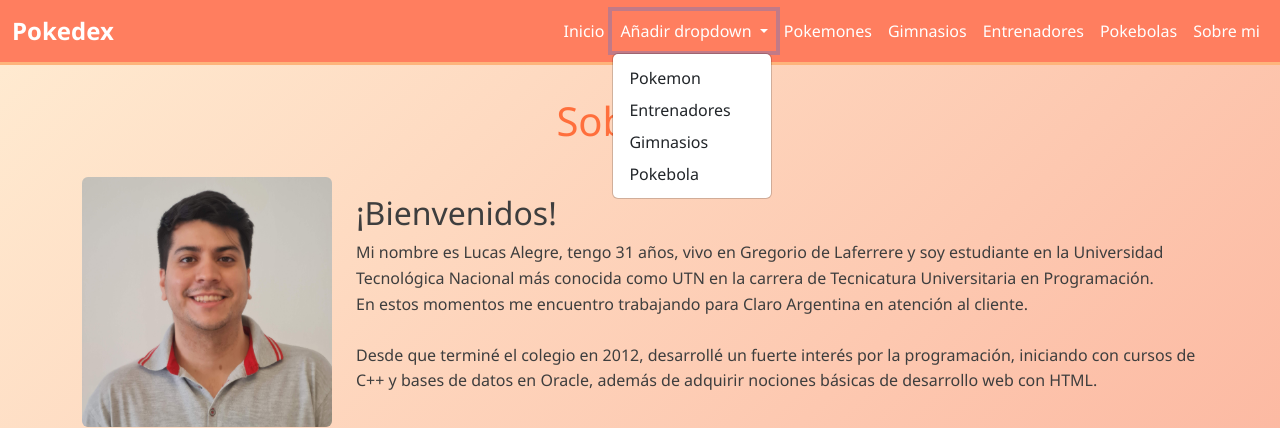
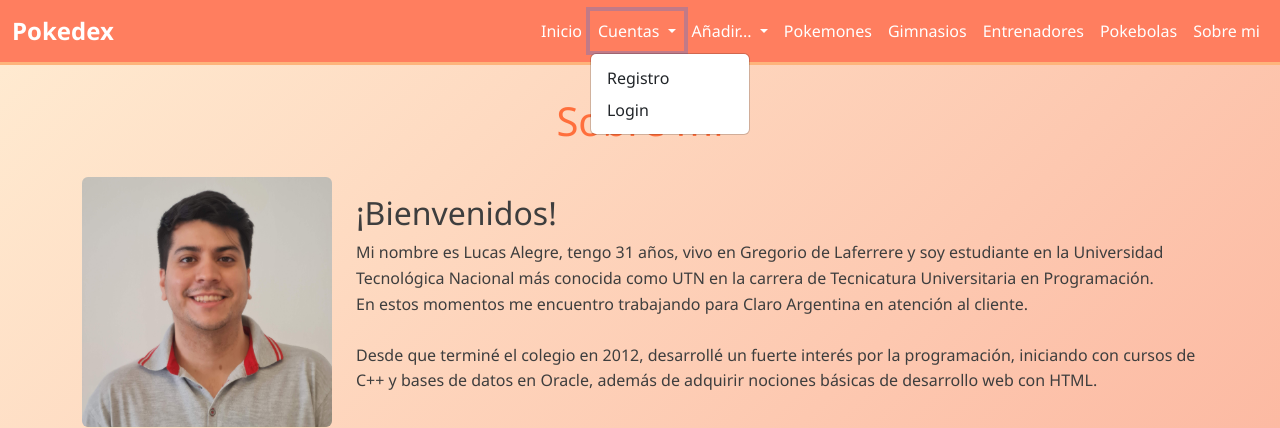
Before and after one commit to LucasAlegreSebastian/TuPrimeraPagina-Alegre, a Django app: page /about/ in a window 1280 px wide, after a click on "Cuentas". Shown: the top 428 px of the page. Run offline with Django 5.2, Linux system fonts and the light colour scheme.

Commit message:
Creacion de formulario para registrar usuario, en navbar verifico si está logueado o no para mostrar logout,registro perfil ( faltan esas funcionalidades)

```diff
--- a/Main/templates/Main/base.html
+++ b/Main/templates/Main/base.html
@@ -81,16 +81,41 @@
 
                         <!-- Otros enlaces -->
                         <li class="nav-item"><a class="nav-link" href="{% url 'Main:index' %}">Inicio</a></li>
+                        <li class="nav-item dropdown">
+                            <a class="nav-link dropdown-toggle" href="#" role="button" data-bs-toggle="dropdown"
+                                aria-expanded="false">
+                                Cuentas
+                            </a>
+                            <ul class="dropdown-menu">
+                                {% if user.is_authenticated %}
+                                <!-- Usuario logueado -->
+                                <li><a class="dropdown-item" href="#">Perfil</a></li>
+                                <li>
+                                    <form method="post" action="#">
+                                        {% csrf_token %}
+                                        <button type="submit" class="dropdown-item">Cerrar sesión</button>
+                                    </form>
+                                </li>
+                                {% else %}
+                                <!-- Usuario no logueado -->
+                                <li><a class="dropdown-item" href="{% url 'cuentas:registro' %}">Registro</a></li>
+                                <li><a class="dropdown-item" href="#">Login</a></li>
+                                {% endif %}
+                            </ul>
+                        </li>
+
+
                         <!-- Dropdown Añadir -->
                         <li class="nav-item dropdown">
                             <a class="nav-link dropdown-toggle" href="#" role="button" data-bs-toggle="dropdown"
                                 aria-expanded="false">
-                                Añadir dropdown
+                                Añadir...
                             </a>
                             <ul class="dropdown-menu">
                                 <li><a class="dropdown-item" href="{% url 'pokedex:crear_pokemon' %}">Pokemon</a></li>
                                 <li><a class="dropdown-item"
-                                        href="{% url 'pokedex:crear_entrenador' %}">Entrenadores</a></li>
+                                        href="{% url 'pokedex:crear_entrenador' %}">Entrenadores</a>
+                                </li>
                                 <li><a class="dropdown-item" href="{% url 'pokedex:crear_gimnasios' %}">Gimnasios</a>
                                 </li>
                                 <li><a class="dropdown-item" href="{% url 'pokedex:crear_pokebolas' %}">Pokebola</a>
@@ -102,7 +127,8 @@
                         <li class="nav-item"><a class="nav-link" href="{% url 'pokedex:list_gimnasios' %}">Gimnasios</a>
                         </li>
                         <li class="nav-item"><a class="nav-link"
-                                href="{% url 'pokedex:list_entrenador' %}">Entrenadores</a></li>
+                                href="{% url 'pokedex:list_entrenador' %}">Entrenadores</a>
+                        </li>
                         <li class="nav-item"><a class="nav-link" href="{% url 'pokedex:list_pokebolas' %}">Pokebolas</a>
                         </li>
                         <li class="nav-item"><a class="nav-link" href="{% url 'Main:sobre-mi' %}">Sobre mi</a></li>
@@ -123,5 +149,3 @@
         integrity="sha384-FKyoEForCGlyvwx9Hj09JcYn3nv7wiPVlz7YYwJrWVcXK/BmnVDxM+D2scQbITxI"
         crossorigin="anonymous"></script>
 </body>
-
-</html>
--- a/Main/urls.py
+++ b/Main/urls.py
@@ -1,5 +1,6 @@
-from django.urls import path
+from django.urls import path, include
 from . import views
+
 
 app_name = "Main"
 urlpatterns = [
--- a/Proyecto1/urls.py
+++ b/Proyecto1/urls.py
@@ -16,12 +16,12 @@ Including another URLconf
 """
 
 from django.contrib import admin
-from django.urls import path,include
-
+from django.urls import path, include
 
 
 urlpatterns = [
     path("admin/", admin.site.urls),
-    path("",include("Main.urls")),
+    path("", include("Main.urls")),
     path("lista/", include("pokedex.urls")),
+    path("cuentas/", include("cuentas.urls")),
 ]
--- a/cuentas/urls.py
+++ b/cuentas/urls.py
@@ -1,5 +1,7 @@
 from django.urls import path
 from .views import registrar_usuario
+
+app_name = "cuentas"
 
 urlpatterns = [
     path("registro/", registrar_usuario, name="registro"),
--- a/cuentas/views.py
+++ b/cuentas/views.py
@@ -1,4 +1,4 @@
-from django.contrib.auth.forms import RegistroUsuarioForm
+from .forms import RegistroUsuarioForm
 from django.shortcuts import render, redirect
 from django.contrib.auth import login
 from django.contrib.auth.decorators import login_required
@@ -12,7 +12,7 @@ def registrar_usuario(request):
         if form.is_valid():
             usuario = form.save()
             login(request, usuario)
-            return redirect("lista_pokemon")  # Ajusta a tu URL principal
+            return redirect("pokedex:list_pokemon")
     else:
         form = RegistroUsuarioForm()
-    return render(request, "usuarios/registro.html", {"form": form})
+    return render(request, "cuentas/registro.html", {"form": form})
--- a/pokedex/admin.py
+++ b/pokedex/admin.py
@@ -2,6 +2,9 @@ from django.contrib import admin
 
 # Register your models here.
 from .models import Pokemon, Entrenador, Gimnasio, Pokebola
+from cuentas.models import Usuario
+
+admin.site.register(Usuario)
 
 # admin.site.register(Pokemon)
 # admin.site.register(Entrenador)
--- a/pokedex/urls.py
+++ b/pokedex/urls.py
@@ -3,12 +3,12 @@ from . import views
 
 app_name = "pokedex"
 urlpatterns = [
-    path("pokedex/Lista_pokemon", views.poke_list, name="list_pokemon"),
-    path("pokedex/Crear_Pokemon", views.poke_crear, name="crear_pokemon"),
-    path("pokedex/Lista_Entrenadores", views.entrenador_list, name="list_entrenador"),
-    path("pokedex/Crear_Entrenador", views.entrenador_crear, name="crear_entrenador"),
-    path("pokedex/Lista_Gimnasios", views.gimnasios_list, name="list_gimnasios"),
-    path("pokedex/Crear_Gimnasios", views.gimnasio_crear, name="crear_gimnasios"),
-    path("pokedex/Lista_Pokebolas", views.pokebolas_list, name="list_pokebolas"),
-    path("pokedex/Crear_Pokebolas", views.pokebola_crear, name="crear_pokebolas"),
+    path("Lista_pokemon", views.poke_list, name="list_pokemon"),
+    path("Crear_Pokemon", views.poke_crear, name="crear_pokemon"),
+    path("Lista_Entrenadores", views.entrenador_list, name="list_entrenador"),
+    path("Crear_Entrenador", views.entrenador_crear, name="crear_entrenador"),
+    path("Lista_Gimnasios", views.gimnasios_list, name="list_gimnasios"),
+    path("Crear_Gimnasios", views.gimnasio_crear, name="crear_gimnasios"),
+    path("Lista_Pokebolas", views.pokebolas_list, name="list_pokebolas"),
+    path("Crear_Pokebolas", views.pokebola_crear, name="crear_pokebolas"),
 ]
```
Also changed, not shown: Proyecto1/settings.py (+3 -6 lines), cuentas/templates/cuentas/registro.html (+67 -6 lines).
